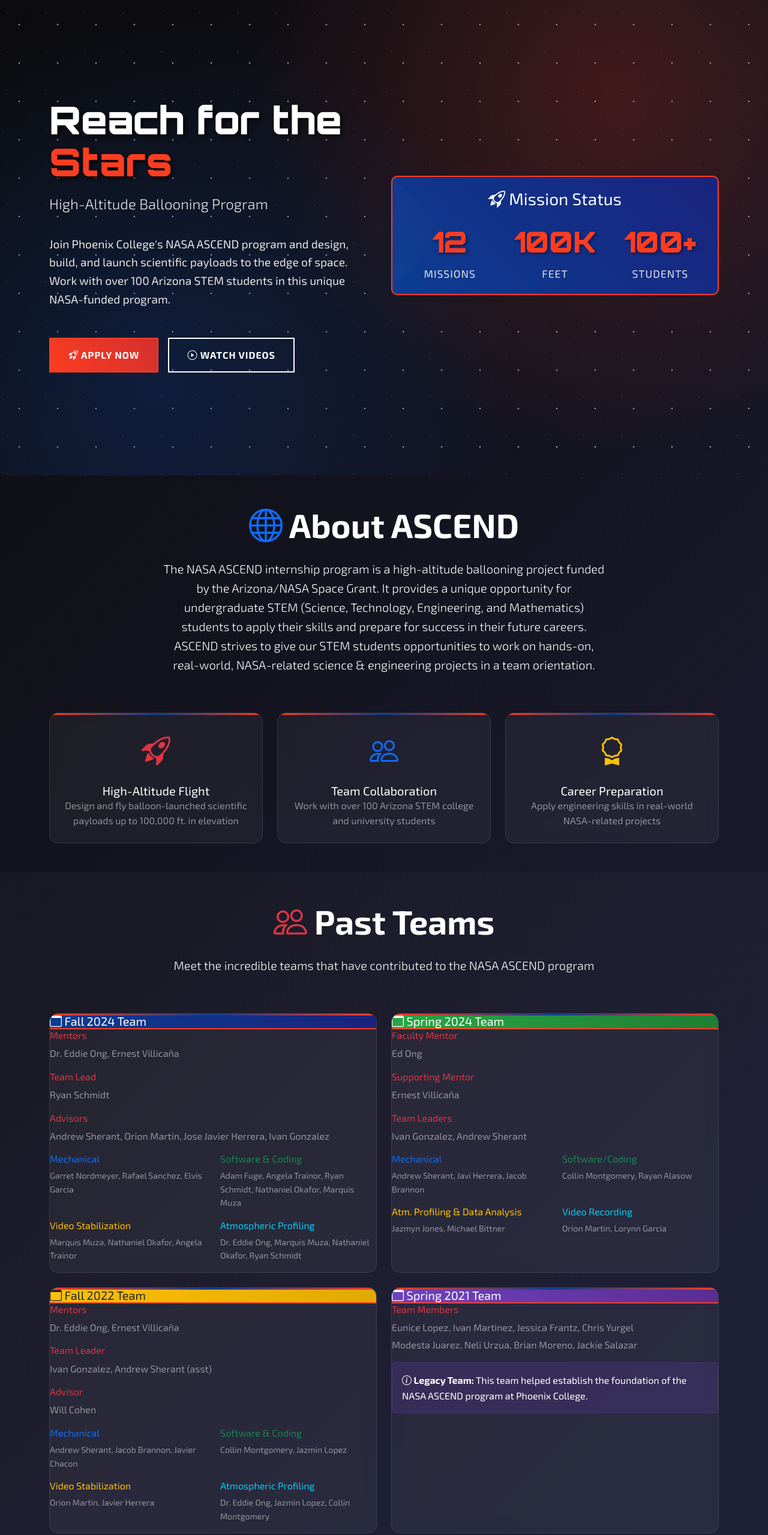
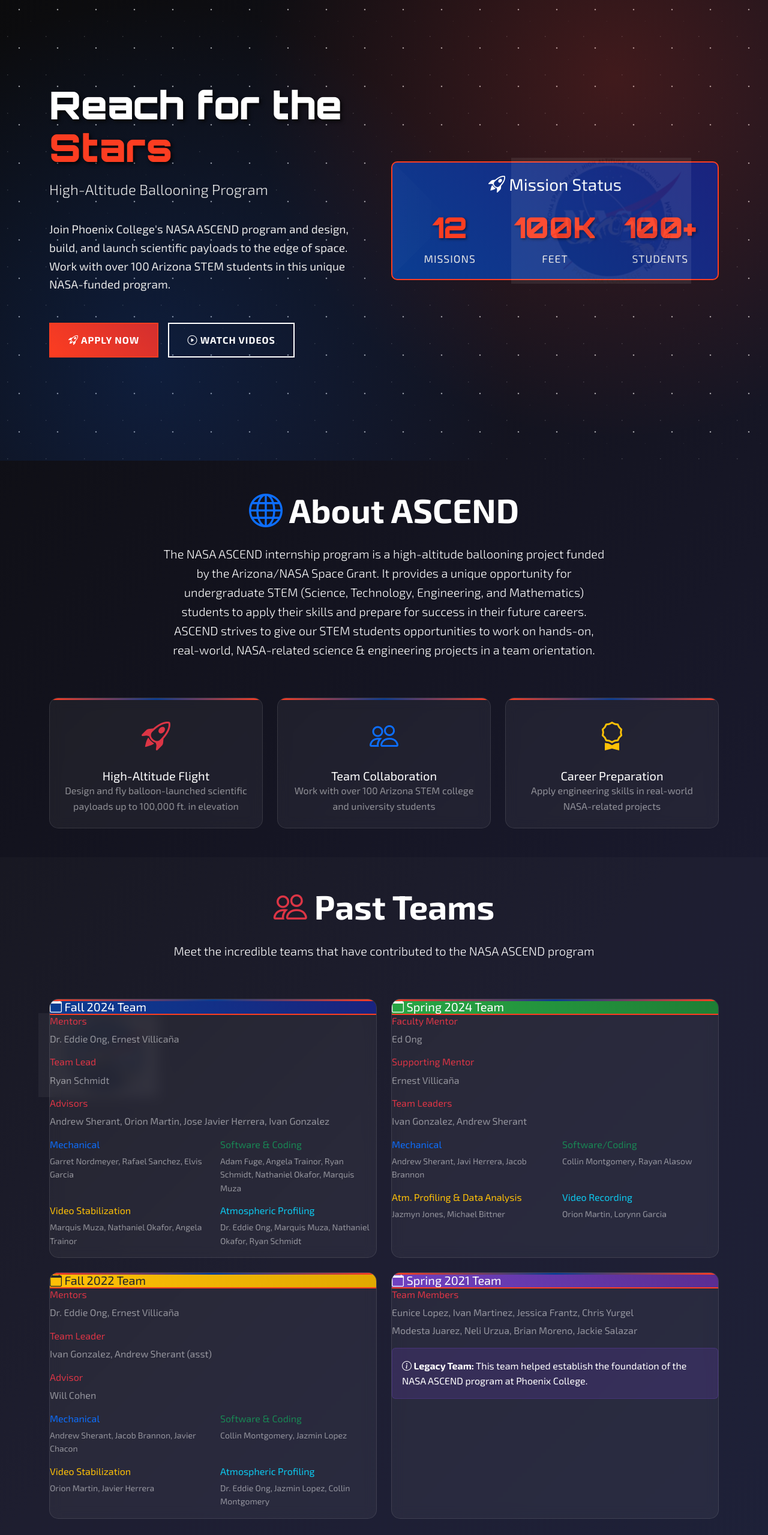
Before and after one commit to PrestonFurulie/NASA-ASCEND-Website, a plain HTML site: page index.html in a window 1280 px wide. Shown: the part 240-2799 px from the top of the page at 60% size. Drawn offline with nearby package versions, Linux system fonts and the light colour scheme.

Commit message:
Improve logo design: Use NASA logo prominently in header/footer, add PC NASA ASCEND logo as subtle transparent background elements for professional look

```diff
--- a/index.html
+++ b/index.html
@@ -121,6 +121,37 @@
             display: flex;
             align-items: center;
             overflow: hidden;
+        }
+
+        .hero-section::before {
+            content: '';
+            position: absolute;
+            top: 50%;
+            right: 10%;
+            width: 300px;
+            height: 300px;
+            background-image: url('images/pc-nasa-ascend-logo.png');
+            background-size: contain;
+            background-repeat: no-repeat;
+            background-position: center;
+            opacity: 0.08;
+            transform: translateY(-50%);
+            z-index: 1;
+        }
+
+        #past-teams::before {
+            content: '';
+            position: absolute;
+            top: 20%;
+            left: 5%;
+            width: 200px;
+            height: 200px;
+            background-image: url('images/pc-nasa-ascend-logo.png');
+            background-size: contain;
+            background-repeat: no-repeat;
+            background-position: center;
+            opacity: 0.05;
+            z-index: 1;
         }
 
         .hero-content {
@@ -580,14 +611,13 @@
             <div class="row align-items-center py-3">
                 <div class="col-md-6">
                     <div class="d-flex align-items-center mb-3">
-                        <img src="images/nasa-logo.png" alt="NASA Logo" style="height: 60px; margin-right: 15px;">
+                        <img src="images/nasa-logo.png" alt="NASA Logo" style="height: 80px; margin-right: 20px;">
+                        <div>
                             <div class="nasa-logo">
                                 NASA <span class="ascend">ASCEND</span>
                             </div>
+                            <p class="text-white mb-0 mt-2">Phoenix College High-Altitude Ballooning Program</p>
                         </div>
-                    <div class="d-flex align-items-center mb-2">
-                        <img src="images/pc-nasa-ascend-logo.png" alt="PC NASA ASCEND Logo" style="height: 50px; margin-right: 10px;">
-                        <p class="text-white mb-0">Phoenix College High-Altitude Ballooning Program</p>
                     </div>
                 </div>
                 <div class="col-md-6 text-md-end">
@@ -733,8 +763,8 @@
     </section>
 
     <!-- Past Teams Section -->
-    <section id="past-teams" class="py-5" style="background: rgba(255, 255, 255, 0.02);">
-        <div class="container">
+    <section id="past-teams" class="py-5" style="background: rgba(255, 255, 255, 0.02); position: relative;">
+        <div class="container" style="position: relative; z-index: 2;">
             <div class="row">
                 <div class="col-lg-8 mx-auto text-center mb-5">
                     <h2 class="display-4 fw-bold text-white mb-4">
@@ -1031,13 +1061,12 @@
                 <div class="col-md-6">
                     <div class="d-flex align-items-center mb-3">
                         <img src="images/nasa-logo.png" alt="NASA Logo" style="height: 50px; margin-right: 15px;">
+                        <div>
                             <h5 class="text-white mb-0">
                                 <i class="bi bi-rocket-takeoff text-danger"></i> NASA ASCEND Program
                             </h5>
+                            <p class="text-white-50 mb-0 mt-2">Phoenix College's high-altitude ballooning project funded by the Arizona Space Grant Consortium.</p>
                         </div>
-                    <div class="d-flex align-items-center mb-3">
-                        <img src="images/pc-nasa-ascend-logo.png" alt="PC NASA ASCEND Logo" style="height: 40px; margin-right: 10px;">
-                        <p class="text-white-50 mb-0">Phoenix College's high-altitude ballooning project funded by the Arizona Space Grant Consortium.</p>
                     </div>
                     <div class="d-flex gap-3">
                         <a href="https://www.phoenixcollege.edu/academics/stem/nasa-ascend-program" target="_blank" class="text-white text-decoration-none">
```
Lines whose indentation alone changed are shown as unchanged.
